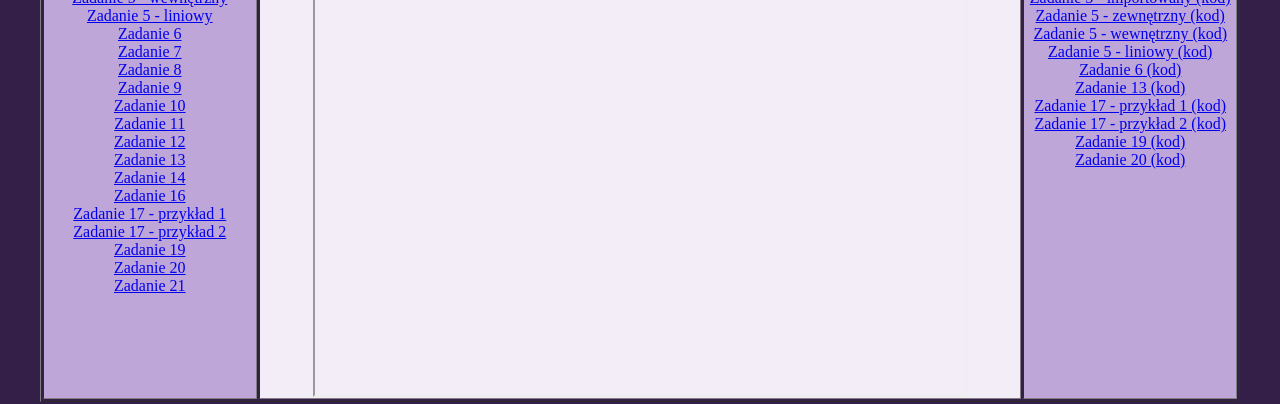
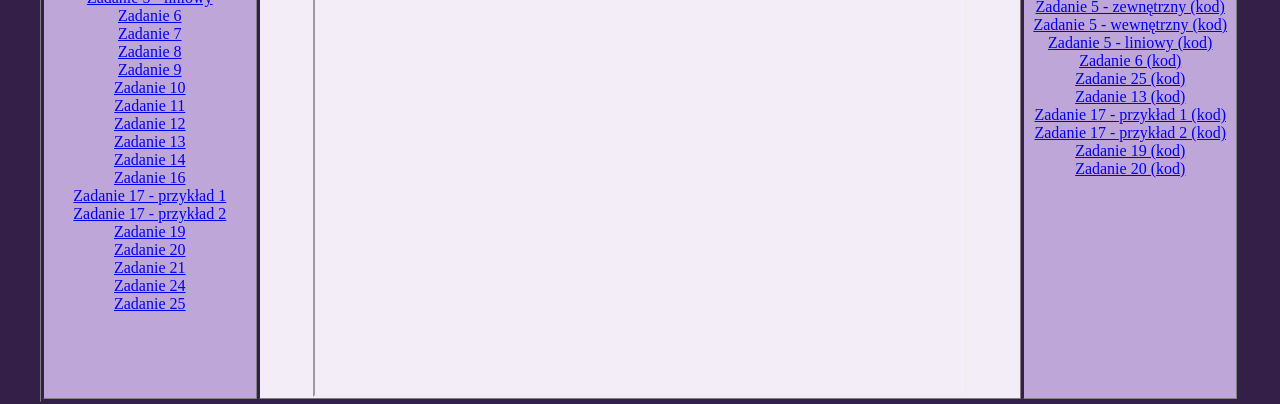
Before and after one commit to Xvbii/css_z1_z23_1Pg1_do_24.02_g_18, a plain HTML site: page index.html in a window 1280 px wide. Shown: the part 270-674 px from the top of the page. Drawn offline with Linux system fonts and the light colour scheme.

Commit message:
Update index.html

```diff
--- a/index.html
+++ b/index.html
@@ -31,6 +31,8 @@ Linki do zadań: <br>
 <a href="zadanie19burz.html" target="strony"> Zadanie 19</a> <br>
 <a href="Zadanie20.html" target="strony"> Zadanie 20</a> <br>
 <a href="Zadanie 21.html" target="strony"> Zadanie 21</a> <br>
+<a href="Zadanie_24_css_burzynski.html" target="strony"> Zadanie 24</a> <br>
+<a href="Zadanie_25_css_burzyński.html" target="strony"> Zadanie 25</a> <br>
  </td>
  <td align=center bgcolor="#f2edf7"><iframe width=650 height=650 name="strony" src="start.html" border="0"></iframe>
  </td>
@@ -40,6 +42,7 @@ Linki do zadań: <br>
  <a href="Zadanie 1_2_kod.html" target="strony"> Zadanie 5 - wewnętrzny (kod)</a> <br>
  <a href="Zadanie 1_3_kod.html" target="strony"> Zadanie 5 - liniowy (kod)</a> <br>
  <a href="Zadanie 1a_kod.html" target="strony"> Zadanie 6 (kod)</a> <br>
+  <a href="Zadanie_25_css_burzynski_kod.txt" target="strony"> Zadanie 25 (kod)</a> <br>
  <a href="Zadanie 1b_kod.html" target="strony"> Zadanie 13 (kod)</a> <br>
  <a href="Zadanie 17_kod.html" target="strony"> Zadanie 17 - przykład 1 (kod)</a> <br>
  <a href="Zadanie 17_2_kod.html" target="strony"> Zadanie 17 - przykład 2 (kod)</a> <br>
```
